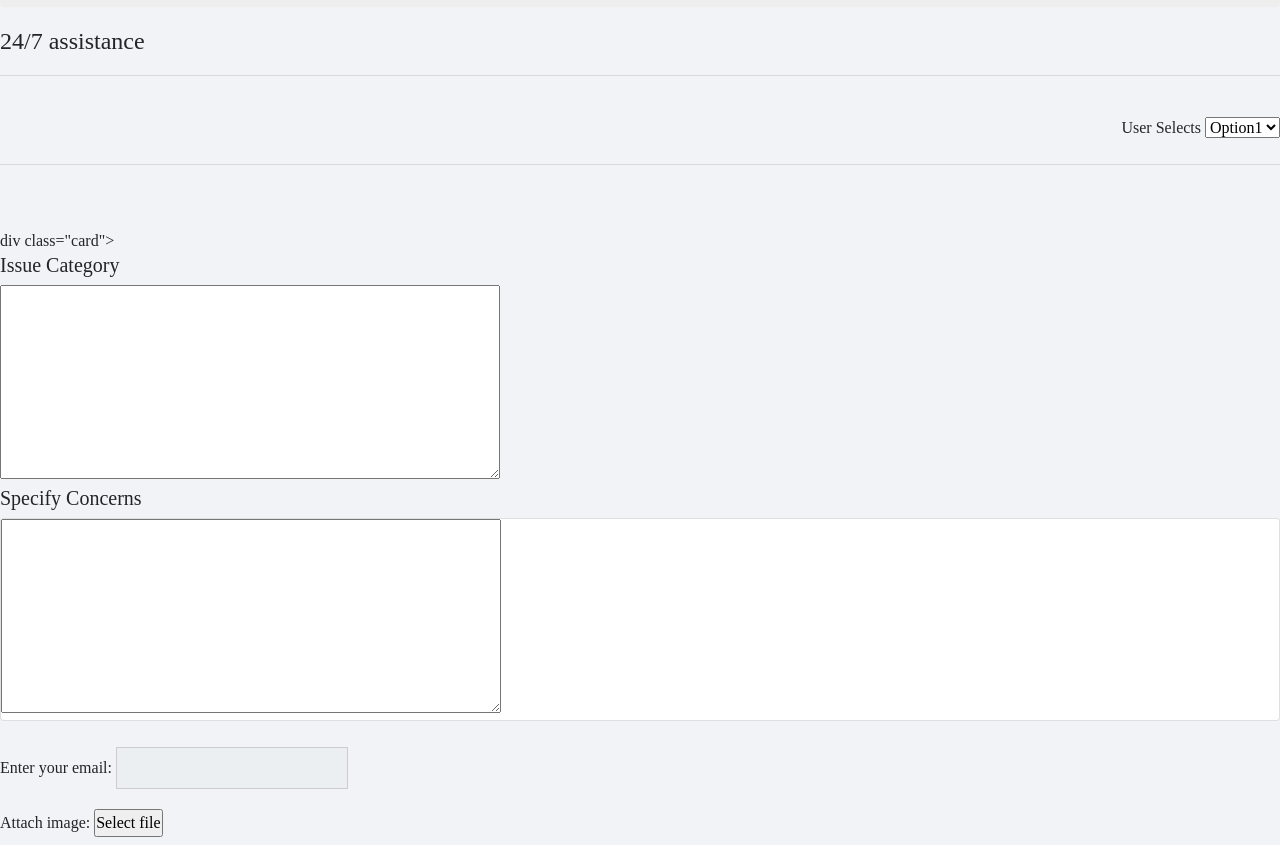
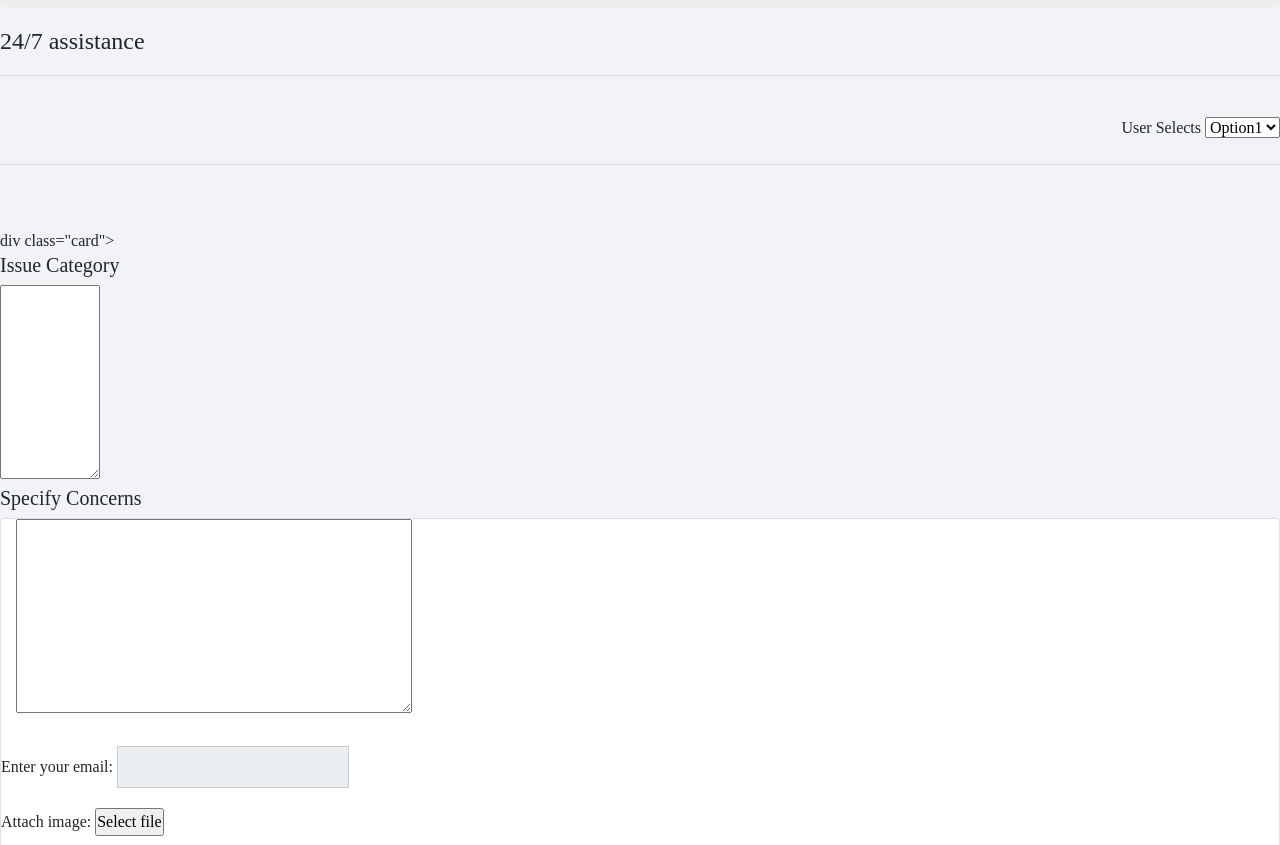
Before and after one commit to praths2020/sheltown, a website: page assistance.html in a window 1280 px wide. Shown: the part 107-952 px from the top of the page. Drawn offline with nearby package versions, Linux system fonts and the light colour scheme; files that its build step writes are made by us from their sources.

Commit message:
Update assistance.html

```diff
--- a/assistance.html
+++ b/assistance.html
@@ -96,18 +96,16 @@
                               <h5>Issue Category</h5>
 
                             <!--<ul class="card-text coupon" style="font-size: 20px; margin: 10px; "></ul>-->
-                            <div style='width:500px'>
-                              <textarea name="" id="" cols="400" rows="8" style='width: 100%;'>
+                            <div style='width:100px'>
+                              <textarea name="" id="" cols="100" rows="8" style='width: 100%;'>
                               </textarea>
                             </div>
 
            <h5>Specify Concerns</h5>
                             <div class="card">
-
-
-
-                            <div style='width:500px'>
-                              <textarea name="" id="" cols="400" rows="8" style='width: 100%;'>
+                            <div>
+                              <div class="col-4">
+                              <textarea name="" id="" cols="100" rows="8" style='width: 100%;'>
                               </textarea>
                             </div></div><br>
                             <p align=left>
```
